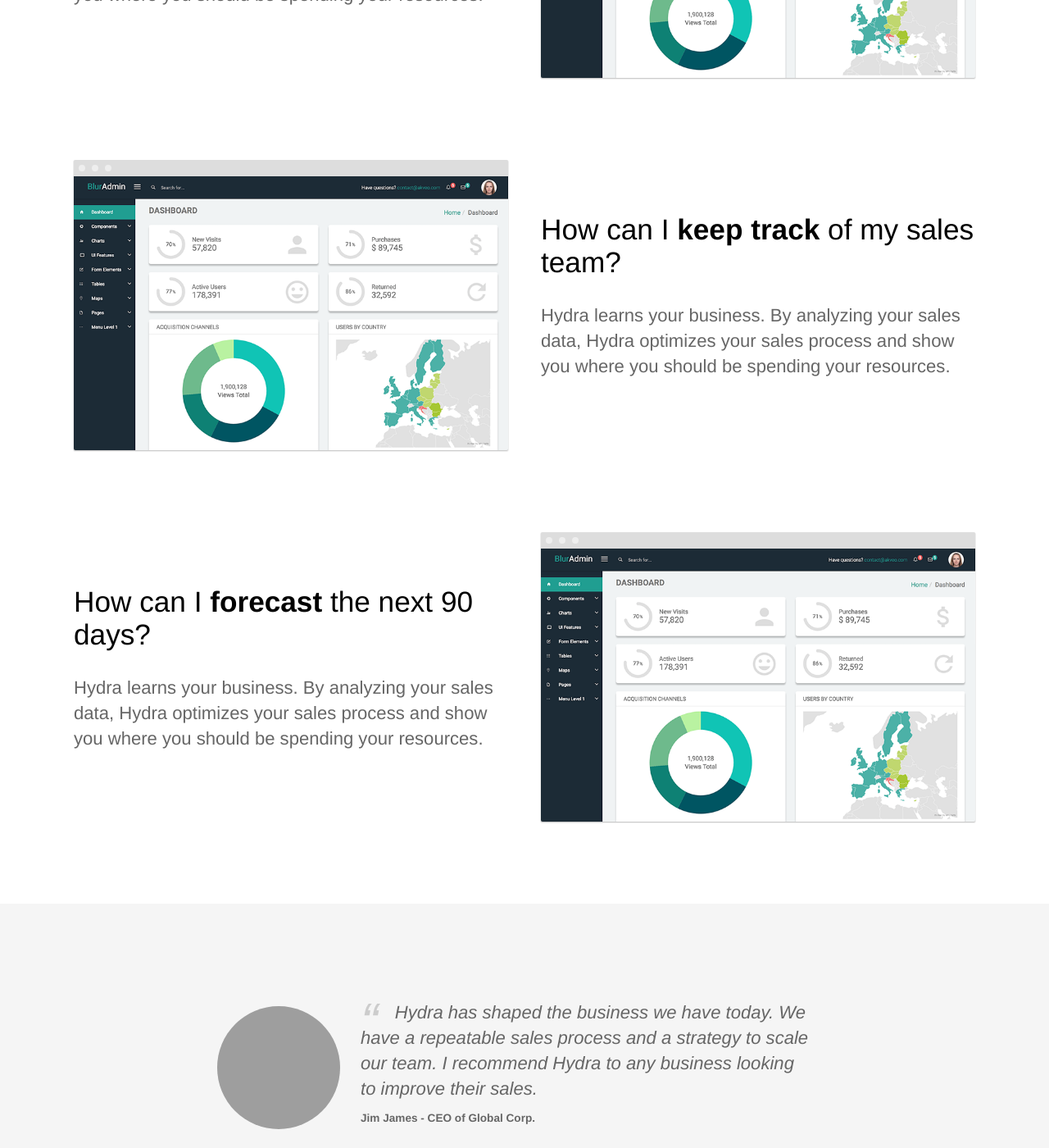
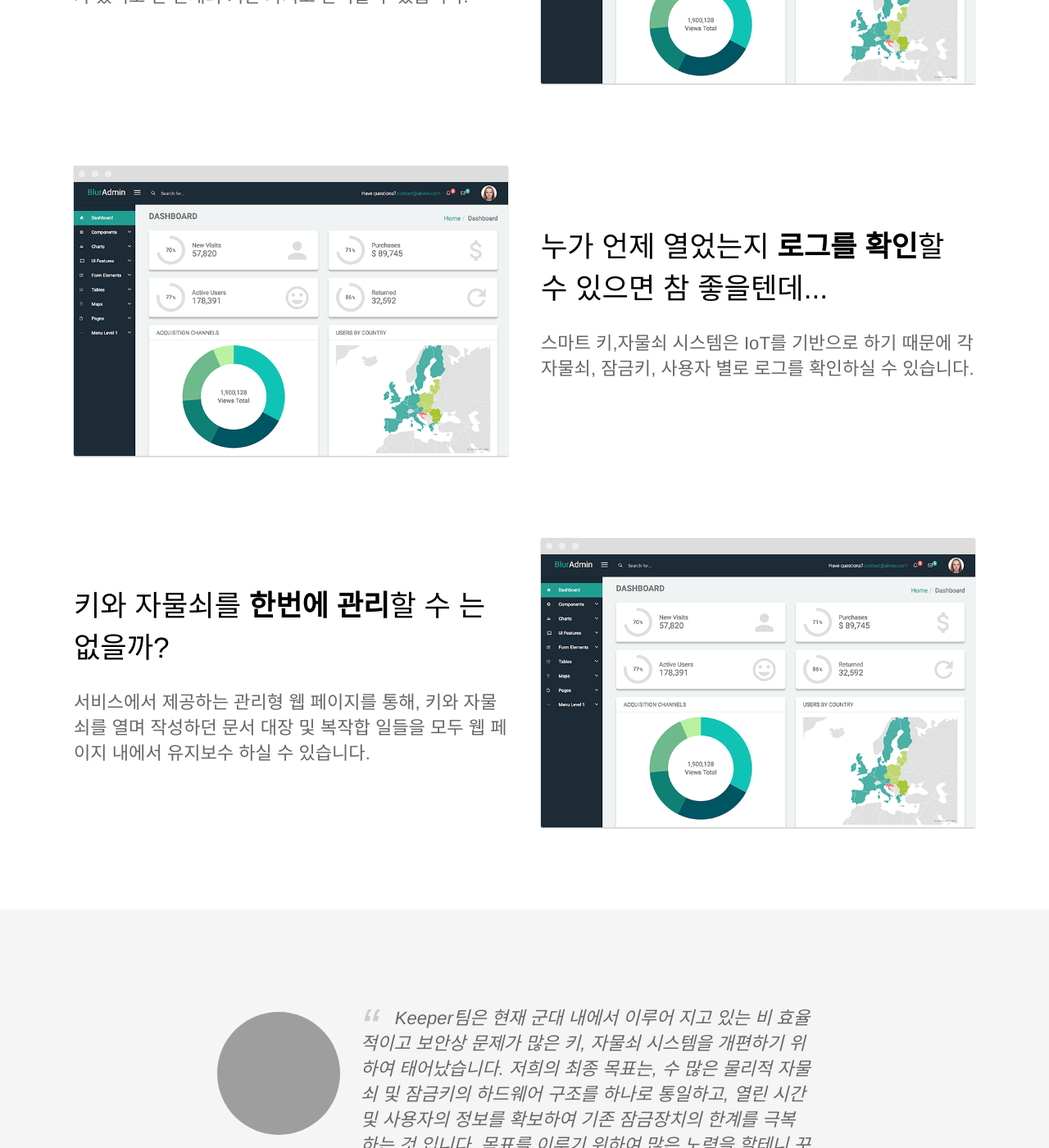
Before and after one commit to gatekeyper/gatekeyper.github.io, a Jekyll site: the page built from index.html, in a window 1280 px wide and 1400 px high, scrolled down 1296 px. Shown: the whole window at 82% size. Built offline with Jekyll 4.4.1, drawn with Linux system fonts in a browser that asks for light colours; some of the changed text lies outside the part shown; grey boxes are pictures that could not be loaded.

Commit message:
Fix data

```diff
--- a/index.html
+++ b/index.html
@@ -4,11 +4,11 @@
 ---
 <section class="hero">
 	<div class="text-container">
-		<h1 class="editable">The last sales CRM <strong>you'll ever need</strong></h1>
-		<p class="subtext editable">Track and optimize your sales team in real time.</p>
-		<div class="cta button alt"><a href="{{ site.baseurl }}/sign-up/">Get Started Free</a></div>
+		<h1 class="editable">IoT를 활용한 스마트 자물쇠 솔루션 <strong>Gatekeyper</strong></h1>
+		<p class="subtext editable">자물쇠 데이터 로그 확보 및 관리가 가능한, 스마트 키-자물쇠 시스템</p>
+		<div class="cta button alt"><a href="{{ site.baseurl }}">View Project</a></div>
 		<div>
-			<img src="{{ site.baseurl }}/images/dashboard.png" alt="Screenshot" class="screenshot editable" />
+			<img src="{{ site.baseurl }}/images/main.jpg" alt="Screenshot" class="screenshot editable" />
 		</div>
 	</div>
 </section>
@@ -17,8 +17,9 @@
 	<section>
 		<div class="container flex">
 			<div class="text editable">
-				<h2>How can we <strong>double</strong> our sales revenue?</h2>
-				<p>Hydra learns your business. By analyzing your sales data, Hydra optimizes your sales process and show you where you should be spending your resources. </p>
+				<h2>키와 자물쇠를 <strong>획기적으로</strong> 줄일 수 있는 방법이 없을까?</h2>
+				<p>스마트 자물쇠, 키 시스템을 이용하면 아무리 많은 자물쇠가 있어도 단 한개의 키만 가지고 관리할 수 있습니다.
+				</p>
 			</div>
 			<div class="image">
 				<img src="{{ site.baseurl }}/images/dashboard.png" alt="Screenshot" class="screenshot editable" />
@@ -29,8 +30,9 @@
 	<section>
 		<div class="container flex">
 			<div class="text editable">
-				<h2>How can I <strong>keep track</strong> of my sales team?</h2>
-				<p>Hydra learns your business. By analyzing your sales data, Hydra optimizes your sales process and show you where you should be spending your resources.</p>
+				<h2>누가 언제 열었는지 <strong>로그를 확인</strong>할 수 있으면 참 좋을텐데...</h2>
+				<p>스마트 키,자물쇠 시스템은 IoT를 기반으로 하기 때문에 각 자물쇠, 잠금키, 사용자 별로 로그를 확인하실 수 있습니다.
+				</p>
 			</div>
 			<div class="image">
 				<img src="{{ site.baseurl }}/images/dashboard.png" alt="Screenshot" class="screenshot editable" />
@@ -41,8 +43,10 @@
 	<section>
 		<div class="container flex">
 			<div class="text editable">
-				<h2>How can I <strong>forecast</strong> the next 90 days?</h2>
-				<p>Hydra learns your business. By analyzing your sales data, Hydra optimizes your sales process and show you where you should be spending your resources.</p>
+				<h2>키와 자물쇠를 <strong>한번에 관리</strong>할 수 는 없을까?</h2>
+				<p>
+					서비스에서 제공하는 관리형 웹 페이지를 통해, 키와 자물쇠를 열며 작성하던 문서 대장 및 복작합 일들을 모두 웹 페이지 내에서 유지보수 하실 수 있습니다.
+					</p>
 			</div>
 			<div class="image">
 				<img src="{{ site.baseurl }}/images/dashboard.png" alt="Screenshot" class="screenshot editable" />
@@ -55,8 +59,10 @@
 			<div class="testimonial-block">
 				<div class="square-image"><img src="https://source.unsplash.com/6anudmpILw4/600x400" alt="Jim James" class="editable"></div>
 				<blockquote>
-					<p class="editable">Hydra has shaped the business we have today. We have a repeatable sales process and a strategy to scale our team. I recommend Hydra to any business looking to improve their sales.</p>
-					<p class="editable author">Jim James - CEO of Global Corp.</p>
+					<p class="editable">Keeper팀은 현재 군대 내에서 이루어 지고 있는 비 효율적이고 보안상 문제가 많은 키, 자물쇠 시스템을 개편하기 위하여 태어났습니다.
+						저희의 최종 목표는, 수 많은 물리적 자물쇠 및 잠금키의 하드웨어 구조를 하나로 통일하고, 열린 시간 및 사용자의 정보를 확보하여 기존 잠금장치의 한계를 극복하는 것 입니다.
+						목표를 이루기 위하여 많은 노력을 할테니 꾸준히 지켜봐 주세요!</p>
+					<p class="editable author">Keeper 팀 일동.</p>
 				</blockquote>
 			</div>
 		</div>
```
